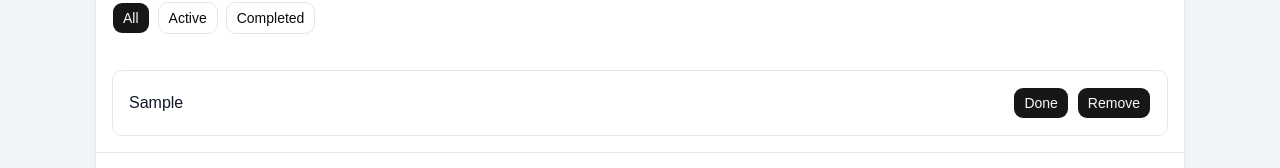
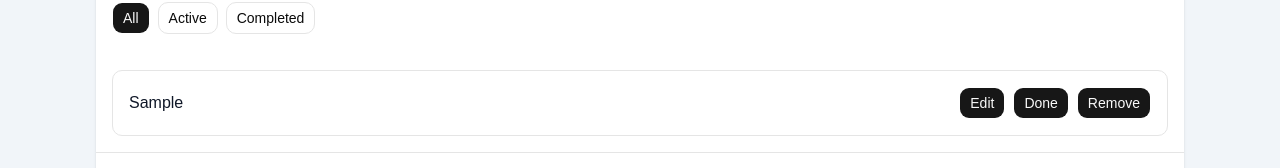
Before and after one commit to mohaddesekm/react-hooks-task-manager, a React (Vite) app: page / in a window 1280 px wide. Both pictures are taken after typing "Sample" into the empty fields and a click on the button "Add Task". Shown: the part 259-427 px from the top of the page. Built offline with nearby package versions, Linux system fonts and the light colour scheme.

Commit message:
feat: add task editing

```diff
--- a/src/components/task/TaskItem.tsx
+++ b/src/components/task/TaskItem.tsx
@@ -1,30 +1,86 @@
 import { Button } from '../ui/button';
-import { memo } from 'react';
+import { memo, useState } from 'react';
 import type { Task as TaskType } from '../Task.types.js';
 
 type TaskItemProps = {
     task: TaskType;
     onRemove: (id: string) => void;
     onToggle: (id: string) => void;
+    onEdit: (id: string, title: string) => void;
 };
 
-function TaskItem({ task, onRemove, onToggle }: TaskItemProps) {
+function TaskItem({ task, onRemove, onToggle, onEdit }: TaskItemProps) {
+    const [isEditing, setIsEditing] = useState(false);
+    const [editTitlte, setEditTitlte] = useState(task.title);
+
+    const handleSave = () => {
+        const title = editTitlte.trim();
+
+        if (title.length === 0) return;
+
+        onEdit(task.id, title);
+        setIsEditing(false);
+    };
+
+    const handleCancel = () => {
+        setEditTitlte(task.title);
+        setIsEditing(false);
+    };
+
     return (
-        <li className="mt-3 flex justify-between items-center rounded-lg border bg-white p-4 dark:bg-zinc-800 dark:border-zinc-700">
+        <li className="flex flex-wrap gap-2.5 mt-3 sm:flex-nowrap justify-between items-center rounded-lg border bg-white p-4 dark:bg-zinc-800 dark:border-zinc-700">
+            {isEditing ? (
+                <input
+                    type="text"
+                    value={editTitlte}
+                    onChange={(e) => setEditTitlte(e.target.value)}
+                    onKeyDown={(e) => {
+                        if (e.key === 'Enter') {
+                            handleSave();
+                        }
+
+                        if (e.key === 'Escape') handleCancel();
+                    }}
+                    className="mr-4 w-full rounded-md border bg-white p-2 outline-none dark:bg-zinc-700 dark:text-white"
+                    autoFocus
+                />
+            ) : (
                 <span
                     className={`${task.completed && 'opacity-50 line-through'} break-all text-gray-900 dark:text-white`}
                 >
                     {task.title}
                 </span>
+            )}
+
             <div className="flex gap-2">
+                {isEditing ? (
+                    <>
+                        <Button onClick={handleSave}>Save</Button>
+                        <Button variant="outline" onClick={handleCancel}>
+                            Cancle
+                        </Button>
+                    </>
+                ) : (
+                    <div className="flex gap-2">
+                        <Button
+                            value="outline"
+                            onClick={() => setIsEditing(true)}
+                        >
+                            Edit
+                        </Button>
+
                         <Button
                             variant={task.completed ? 'secondary' : 'default'}
                             onClick={() => onToggle(task.id)}
-                    className=""
                         >
                             {task.completed ? 'Undo' : 'Done'}
                         </Button>
-                <Button onClick={() => onRemove(task.id)}>Remove</Button>
+
+                        <Button onClick={() => onRemove(task.id)}>
+                            Remove
+                        </Button>
+                    </div>
+                )}
             </div>
         </li>
     );
--- a/src/components/task/Tasks.tsx
+++ b/src/components/task/Tasks.tsx
@@ -52,6 +52,14 @@ export default function Tasks() {
 
     const handlerRemoveTask = useCallback((id: string) => {
         setTasks((prevTasks) => prevTasks.filter((task) => task.id !== id));
+    }, []);
+
+    const handlerEditTask = useCallback((id: string, title: string) => {
+        setTasks((prevTasks) =>
+            prevTasks.map((task) =>
+                task.id === id ? { ...task, title } : task,
+            ),
+        );
     }, []);
 
     const handlerCompleted = useCallback(
@@ -149,6 +157,7 @@ export default function Tasks() {
                             task={task}
                             onToggle={handlerCompleted}
                             onRemove={handlerRemoveTask}
+                            onEdit={handlerEditTask}
                         />
                     ))}
                 </ul>
```
Lines whose indentation alone changed are shown as unchanged.
